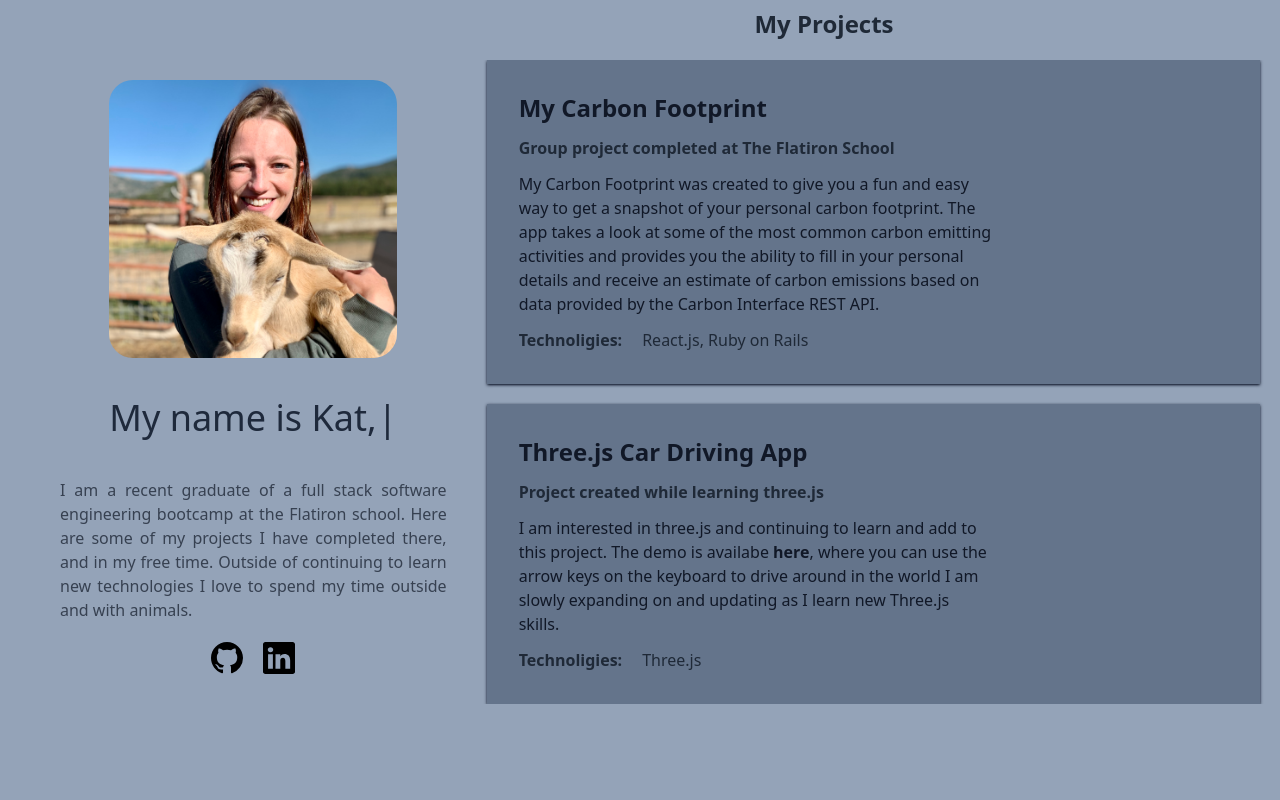
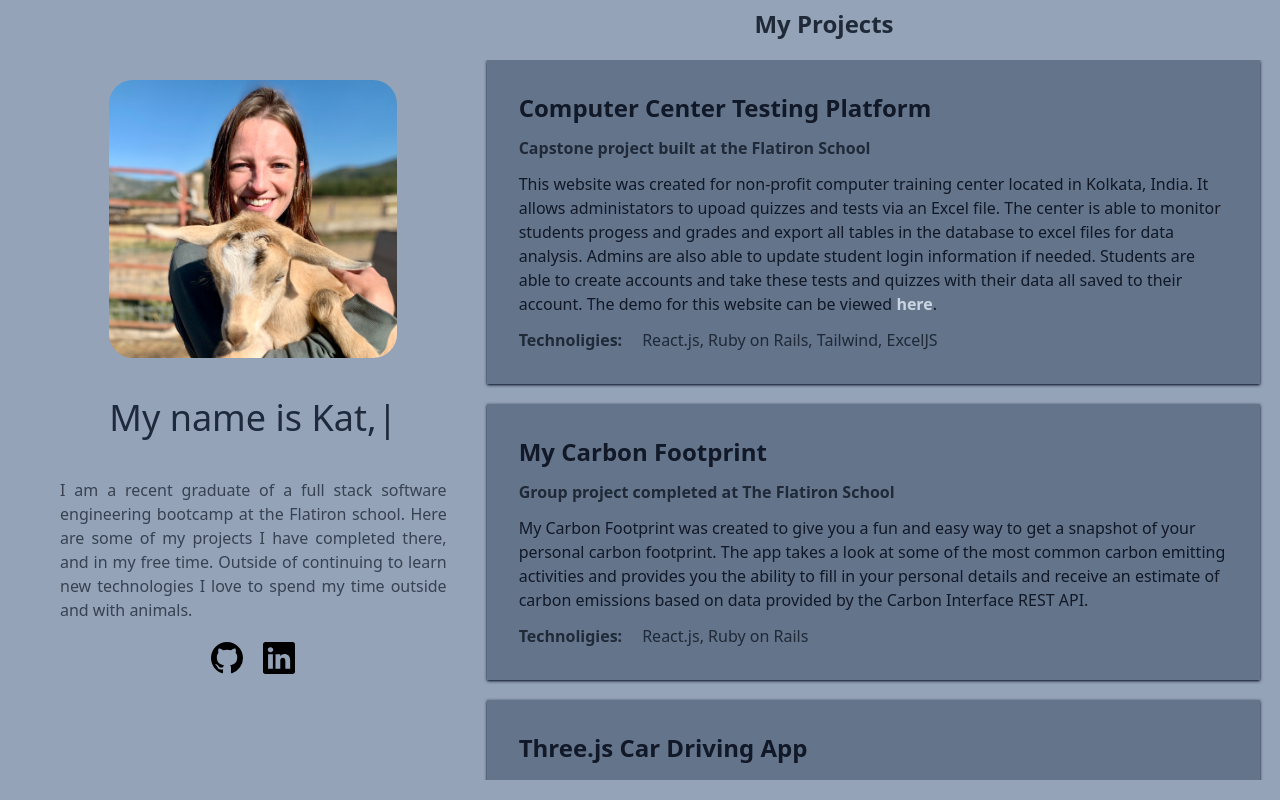
Before and after one commit to katroll/katherineroll.com2.0, a React (Create React App) app: page / in a window 1280 px wide. Built offline with nearby package versions, Linux system fonts and the light colour scheme.

Commit message:
added testing app

```diff
--- a/src/components/About.js
+++ b/src/components/About.js
@@ -2,8 +2,17 @@ import kat from "../kat.jpeg"
 import Typewriter from "typewriter-effect";
 import ProjectContainer from "./ProjectContainer";
 
+import { gsap } from "gsap";
+
+import { useRef, useEffect } from "react"
+
 
 function About() {
+    const aboutRef = useRef();
+
+    useEffect(() => {
+        gsap.from(aboutRef.current, 1, { y: 20, opacity: 0, delay: 3 })
+    }, [])
 
 
     return (
@@ -26,7 +35,7 @@ function About() {
                         }}
                     />
                 </div>
-                <div className="text-4xl text-justify lg:text-base pr-10 lg:pr-5 text-gray-700 mt-10 pl-5">
+                <div className="text-4xl text-justify lg:text-base pr-10 lg:pr-5 text-gray-700 mt-10 pl-5" ref={aboutRef}>
                     I am a recent graduate of a full stack software engineering bootcamp at the Flatiron school. Here are some of my projects I have completed there, and in my free time. Outside of continuing to learn new technologies I love to spend my time outside and with animals.
                 </div>
                 <div className="flex space-x-5 mt-5">
--- a/src/components/ProjectContainer.js
+++ b/src/components/ProjectContainer.js
@@ -9,10 +9,21 @@ function ProjectContainer() {
             <p className="text-5xl lg:text-2xl text-gray-800 font-bold mb-5 mt-10 lg:mt-0 lg:ml-72">My Projects</p>
             <div className="flex lg:pl-10 mb-5 flex-col grid lg:justify-items-end lg:overflow-y-scroll">
                 <div className="flex flex-col bg-slate-500 lg:w-2/3 p-8 shadow shadow-slate-900 mb-10 lg:mb-5 mr-5">
+                        <p className="lg:text-2xl text-5xl text-center lg:text-left font-bold text-gray-900">Computer Center Testing Platform</p>
+                        <div className="lg:p-y-2 pt-3">
+                            <p className="text-3xl lg:text-base text-center lg:text-left font-semibold text-gray-800 mb-3">Capstone project built at the Flatiron School</p>
+                            <p className="text-4xl lg:text-base text-gray-900 w-3/4 text-justify w-full lg:text-left">This website was created for non-profit computer training center located in Kolkata, India. It allows administators to upoad quizzes and tests via an Excel file. The center is able to monitor students progess and grades and export all tables in the database to excel files for data analysis. Admins are also able to update student login information if needed. Students are able to create accounts and take these tests and quizzes with their data all saved to their account. The demo for this website can be viewed <a href="https://www.loom.com/share/7e5c8fae9b314f90b45697e890fae04c" target="blank" className="font-semibold cursor-pointer text-slate-300">here</a>.</p>
+                            <div className="flex mt-3">
+                                <p className="text-4xl lg:text-base font-semibold text-gray-800">Technoligies:</p>
+                                <p className="text-4xl lg:text-base text-gray-800 pl-5">React.js, Ruby on Rails, Tailwind, ExcelJS</p>
+                            </div>
+                        </div>
+                </div>
+                <div className="flex flex-col bg-slate-500 lg:w-2/3 p-8 shadow shadow-slate-900 mb-10 lg:mb-5 mr-5">
                     <p className="lg:text-2xl text-5xl text-center lg:text-left font-bold text-gray-900">My Carbon Footprint</p>
                     <div className="lg:p-y-2 pt-3">
                         <p className="text-3xl lg:text-base text-center lg:text-left font-semibold text-gray-800 mb-3">Group project completed at The Flatiron School</p>
-                        <p className="text-4xl lg:text-base text-gray-900 w-3/4 text-justify w-full lg:text-left lg:w-2/3">My Carbon Footprint was created to give you a fun and easy way to get a snapshot of your personal carbon footprint. The app takes a look at some of the most common carbon emitting activities and provides you the ability to fill in your personal details and receive an estimate of carbon emissions based on data provided by the Carbon Interface REST API. </p>
+                        <p className="text-4xl lg:text-base text-gray-900 w-3/4 text-justify w-full lg:text-left">My Carbon Footprint was created to give you a fun and easy way to get a snapshot of your personal carbon footprint. The app takes a look at some of the most common carbon emitting activities and provides you the ability to fill in your personal details and receive an estimate of carbon emissions based on data provided by the Carbon Interface REST API. </p>
                         <div className="flex mt-3">
                             <p className="text-4xl lg:text-base font-semibold text-gray-800">Technoligies:</p>
                             <p className="text-4xl lg:text-base text-gray-800 pl-5">React.js, Ruby on Rails</p>
@@ -23,7 +34,7 @@ function ProjectContainer() {
                     <p className="lg:text-2xl text-5xl text-center lg:text-left font-bold text-gray-900">Three.js Car Driving App</p>
                     <div className="lg:p-y-2 pt-3">
                         <p className="text-3xl lg:text-base text-center lg:text-left font-semibold text-gray-800 mb-3">Project created while learning three.js</p>
-                        <p className="text-4xl lg:text-base text-gray-900 w-3/4 text-justify w-full lg:text-left lg:w-2/3">I am interested in three.js and continuing to learn and add to this project. The demo is availabe <NavLink to="/threeproject" className="font-bold cursor-pointer">here</NavLink>, where you can use the arrow keys on the keyboard to drive around in the world I am slowly expanding on and updating as I learn new Three.js skills.</p>
+                        <p className="text-4xl lg:text-base text-gray-900 w-3/4 text-justify w-full lg:text-left">I am interested in three.js and continuing to learn and add to this project. The demo is availabe <NavLink to="/threeproject" className="font-semibold cursor-pointer text-slate-300">here</NavLink>, where you can use the arrow keys on the keyboard to drive around in the world I am slowly expanding on and updating as I learn new Three.js skills.</p>
                         <div className="flex mt-3">
                             <p className="text-4xl lg:text-base font-semibold text-gray-800">Technoligies:</p>
                             <p className="text-4xl lg:text-base text-gray-800 pl-5">Three.js</p>
```
